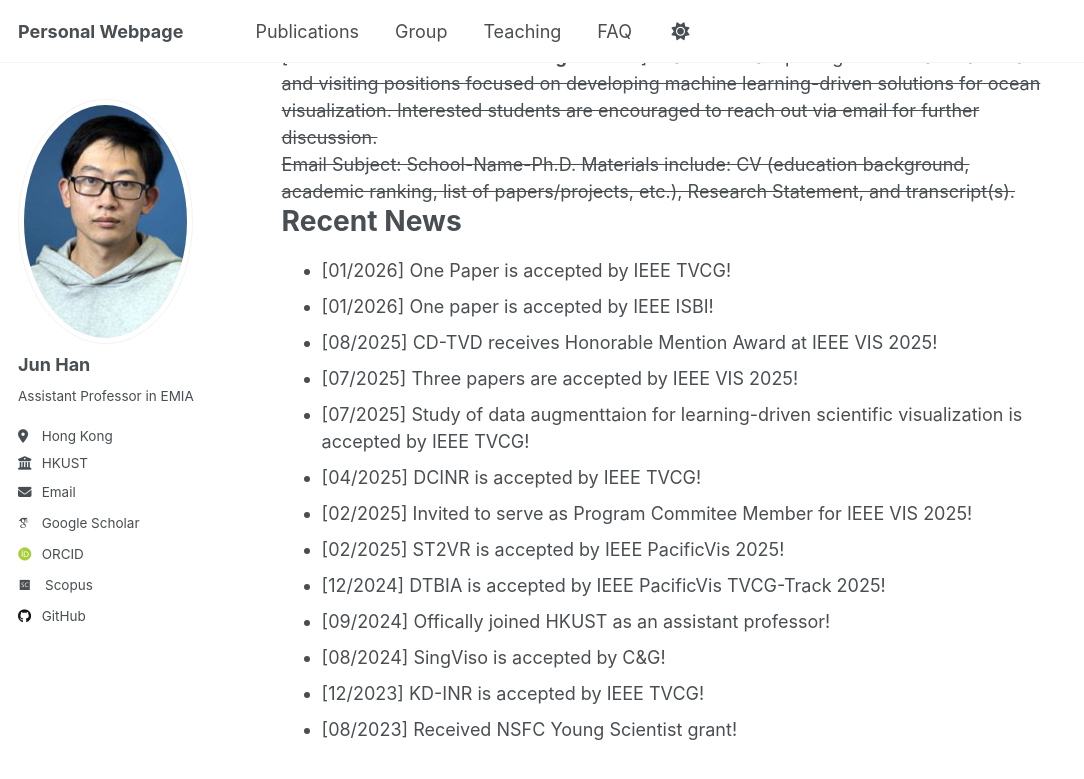
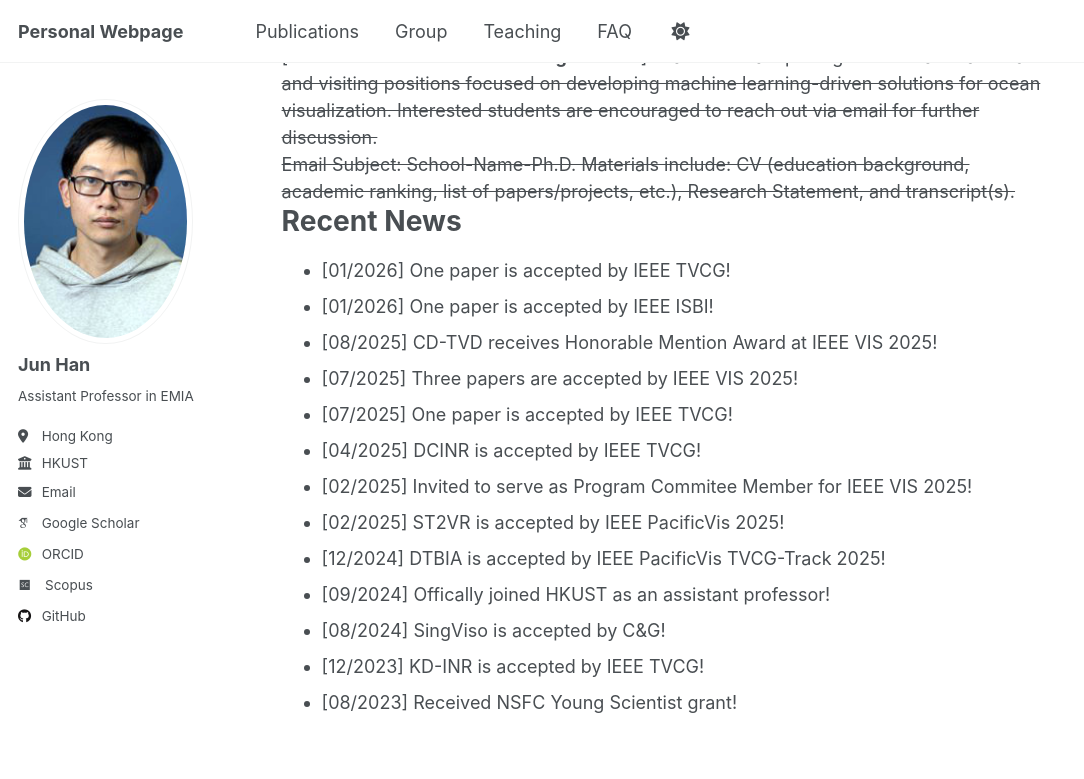
Before and after one commit to stevenhan1991/stevenhan1991.github.io, a Jekyll site: the page built from _pages/about.md, in a window 1280 px wide and 900 px high, scrolled down 917 px. Shown: the top 779 px of the window, without its empty margins (0-1084 px from the left). Built offline with Jekyll 4.4.1, drawn with Linux system fonts in a browser that asks for light colours; some web fonts are replaced.

Commit message:
Update about.md

```diff
--- a/_pages/about.md
+++ b/_pages/about.md
@@ -36,11 +36,11 @@ Materials include: CV (education background, academic ranking, list of papers/pr
 
 <h1 id="recent-news">Recent News</h1>
 <ul>
-  <li>[01/2026] One Paper is accepted by IEEE TVCG!</li>
+  <li>[01/2026] One paper is accepted by IEEE TVCG!</li>
   <li>[01/2026] One paper is accepted by IEEE ISBI!</li>
   <li>[08/2025] CD-TVD receives Honorable Mention Award at IEEE VIS 2025!</li>
   <li>[07/2025] Three papers are accepted by IEEE VIS 2025!</li>
-  <li>[07/2025] Study of data augmenttaion for learning-driven scientific visualization is accepted by IEEE TVCG!</li>
+  <li>[07/2025] One paper is accepted by IEEE TVCG!</li>
   <li>[04/2025] DCINR is accepted by IEEE TVCG!</li>
   <li>[02/2025] Invited to serve as Program Commitee Member for IEEE VIS 2025!</li>
   <li>[02/2025] ST2VR is accepted by IEEE PacificVis 2025!</li>
```
